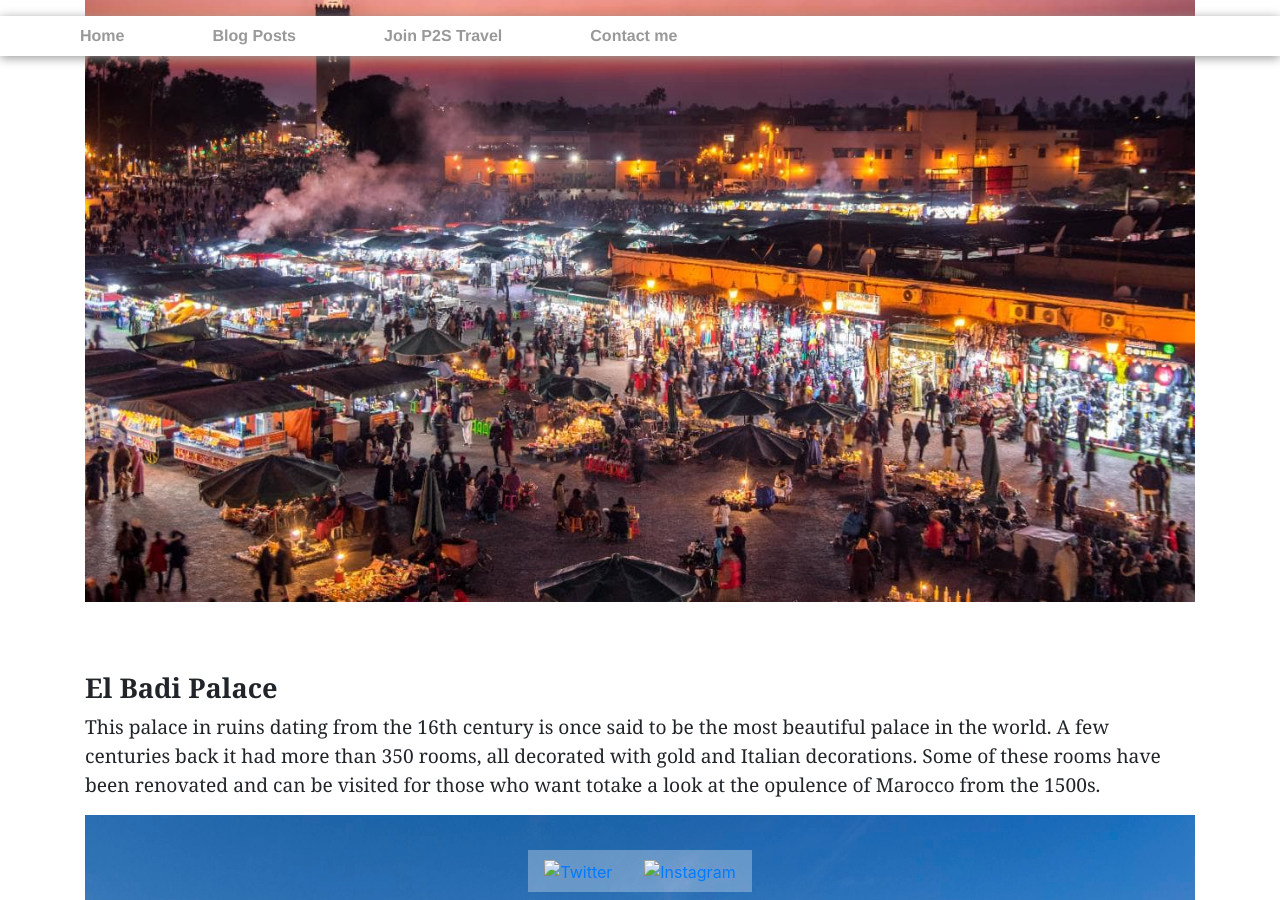
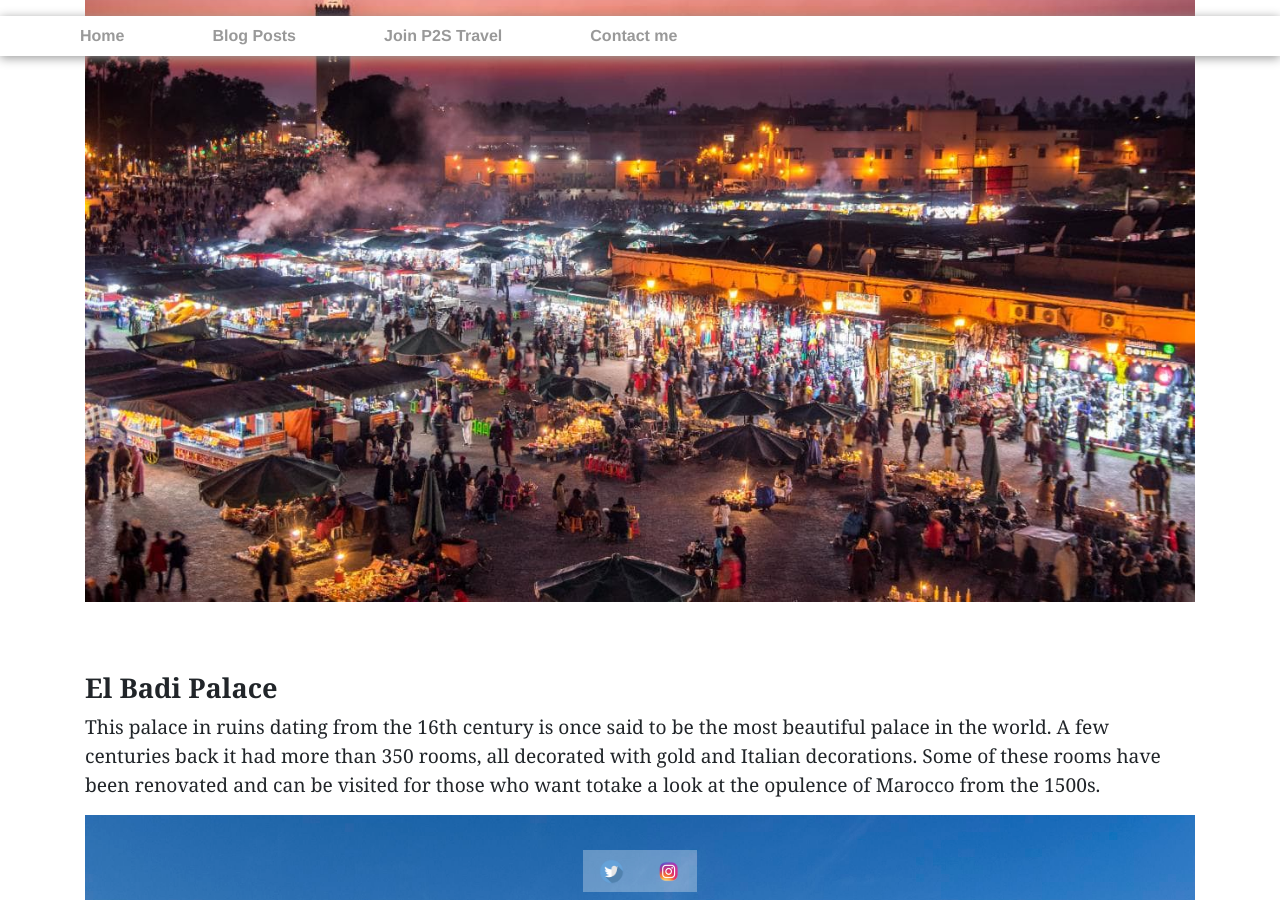
Before and after one commit to jdtravelp2s/jdtravelp2s.github.io, a Jekyll site: the page built from _posts/2020-01-02-romantic-locations-valentin-marrakech.md, in a window 1280 px wide and 900 px high, scrolled down 590 px. Built offline with Jekyll 4.4.1, drawn with Linux system fonts in a browser that asks for light colours.

Commit message:
correction

```diff
--- a/_layouts/default.html
+++ b/_layouts/default.html
@@ -59,12 +59,12 @@
     <nav class="navbar fixed-bottom justify-content-center" id="navbar-bottom">
         <div id="social-link">
             <a class="nav-link" href="https://twitter.com/jeandavidtravel">
-                <img src="../assets/icons/twitter.png" width="25" height="25" alt="Twitter">
+                <img src="/assets/icons/twitter.png" width="25" height="25" alt="Twitter">
             </a>
         </div>
         <div id="social-link">
             <a class="nav-link" href="https://www.instagram.com/jeandavidtravel/">
-                <img src="../assets/icons/insta.png" width="25" height="25" alt="Instagram">
+                <img src="/assets/icons/insta.png" width="25" height="25" alt="Instagram">
             </a>
         </div>
     </nav>
```
